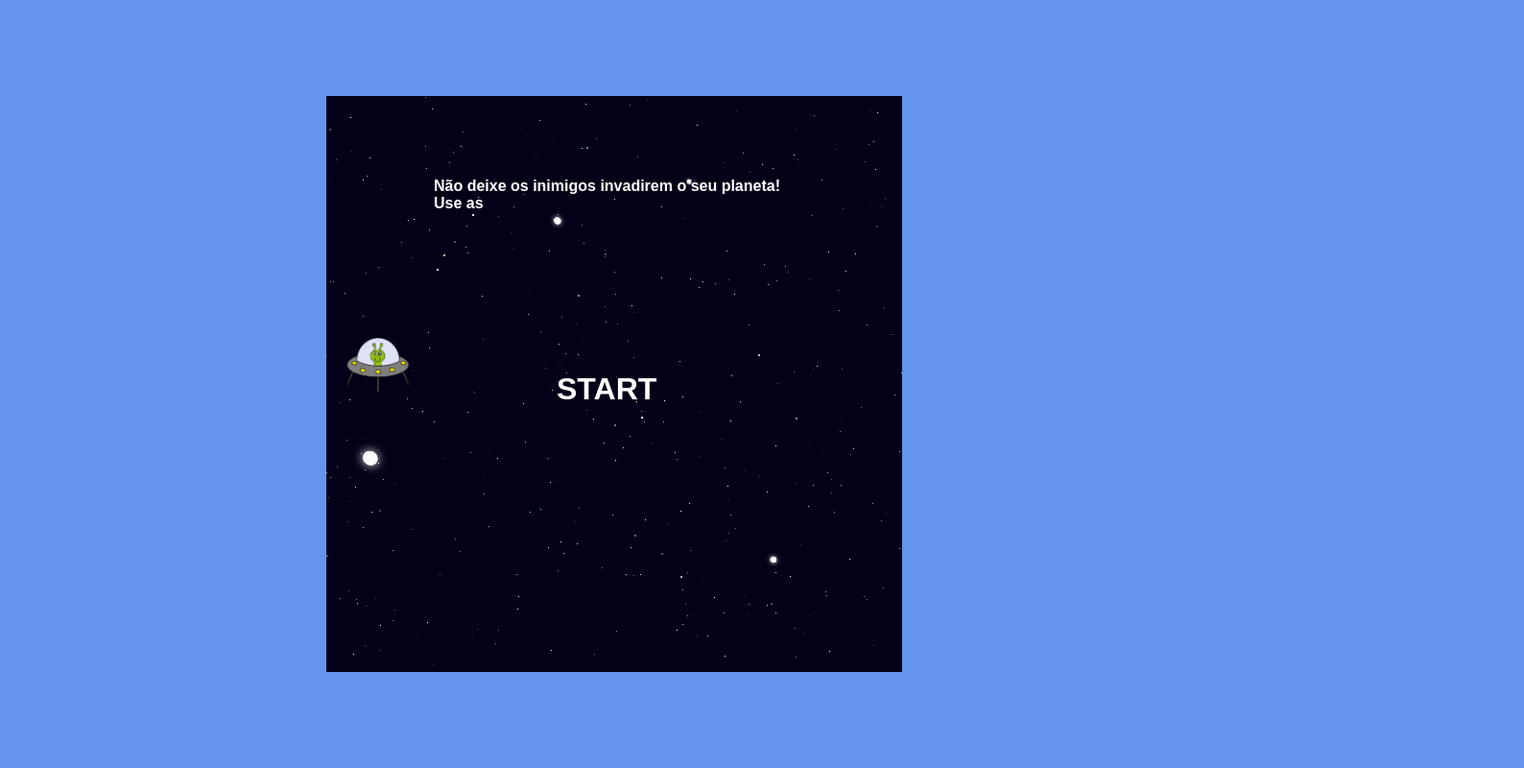
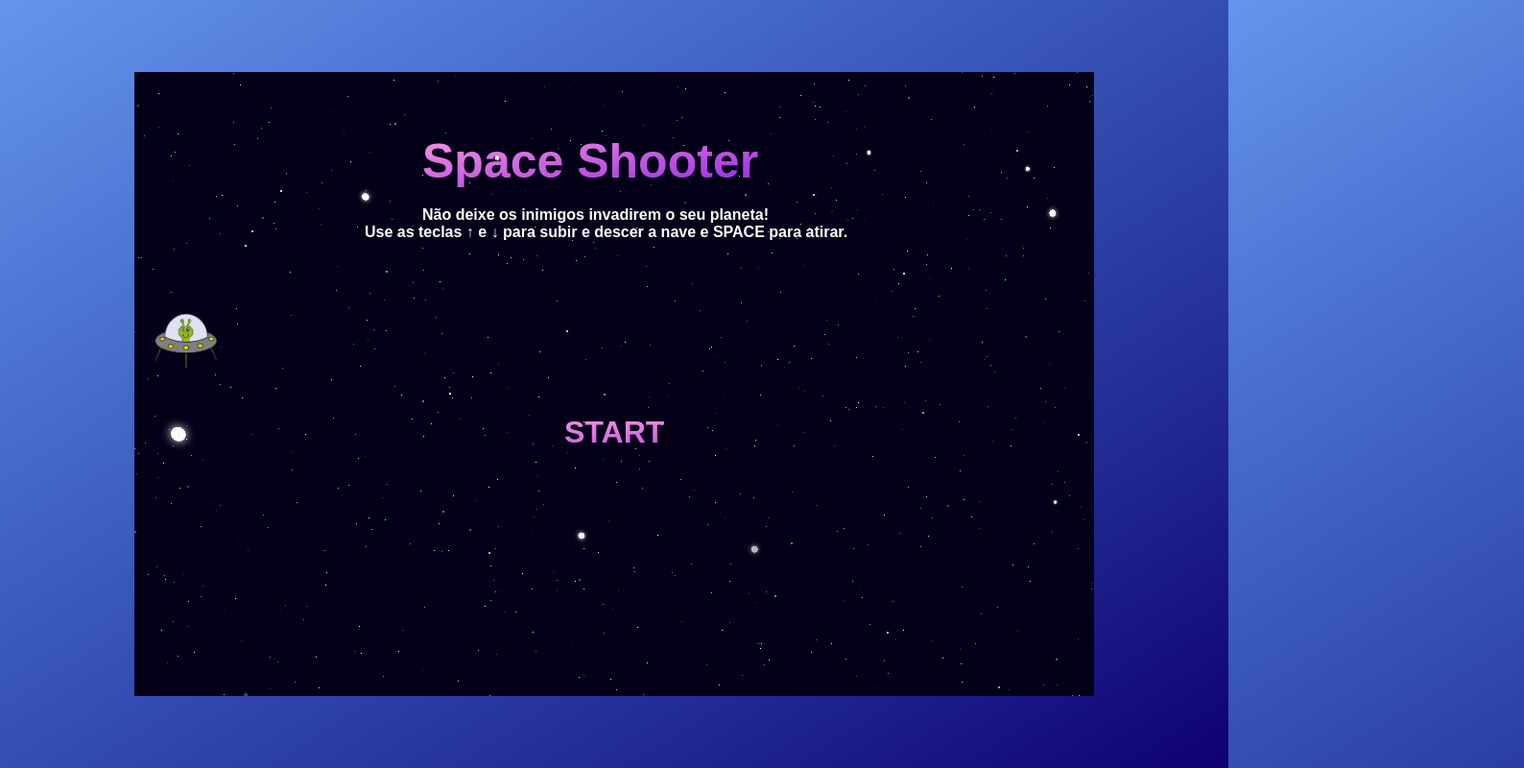
Before and after one commit to Lucyannar/SpaceShooter, a plain HTML site: page index.html in a window 1280 px wide. Shown: the whole page at 96% size, 1588 px wide, since content can reach past the window. Drawn offline with Linux system fonts and the light colour scheme.

Commit message:
mudará o style
Alterações realizadas: titulo e instruções do jogo, estilização no background, titulo e start, aumento do espaço da tela de jogo.

```diff
--- a/index.html
+++ b/index.html
@@ -13,8 +13,10 @@
     <div id="main-play-area">
         <img class="player-shooter" src="img/hero.png" alt="hero">
         <h4 class="game-instructions">
-            Não deixe os inimigos invadirem o seu planeta! <br> Use as
+            <span class="title-game">Space Shooter</span> <br><br> Não deixe os inimigos invadirem o seu planeta!<br>
+            <span class="instructions"> Use as teclas ↑ e ↓ para subir e descer a nave e SPACE para atirar.</span>
         </h4>
+
         <div class="start-button">
             <h1>START</h1>
         </div>
--- a/script.js
+++ b/script.js
@@ -74,7 +74,7 @@ function moveLaser(laser) {
             }
         })
 
-        if (xPosition === 340) {
+        if (xPosition === 500) {
             laser.remove();
         } else {
             laser.style.left = `${xPosition + 8}px`;
@@ -89,7 +89,7 @@ function createAliens() {
     newAlien.src = alienSprite;
     newAlien.classList.add('alien');
     newAlien.classList.add('alien-transition');
-    newAlien.style.left = '370px';
+    newAlien.style.left = '700px';
     newAlien.style.top = `${Math.floor(Math.random() * 330) + 30}px`;
     playArea.appendChild(newAlien);
     moveAlien(newAlien);
@@ -119,7 +119,7 @@ function checkLaserCollision(laser, alien) {
     let alienTop = parseInt(alien.style.top);
     let alienLeft = parseInt(alien.style.left);
     let alienBottom = alienTop - 30;
-    if (laserLeft != 340 && laserLeft + 40 >= alienLeft) {
+    if (laserLeft != 500 && laserLeft + 40 >= alienLeft) {
         if (laserTop <= alienTop && laserTop >= alienBottom) {
             return true;
         } else {
--- a/style.css
+++ b/style.css
@@ -7,29 +7,47 @@ body {
     padding: 0;
     margin: 0;
     font-family: sans-serif;
-    background-color: cornflowerblue;
+    background-image: linear-gradient(to right bottom, #6495ed, #4a71d0, #344eb2, #212a92, #0f0071);
 }
 
 #main-play-area {
     background-color: black;
     background-image: url(img/space.png);
-    height: 600px;
-    width: 600px;
+    height: 650px;
+    width: 1000px;
+    justify-content: center;
 }
 
 .game-instructions {
     position: relative;
     color: white;
-    left: 7rem;
-    top: 0px;
+    /* left: 20rem;
+    top: 0px; */
+    justify-content: center;
+    margin: 0 10% 0 30%;
+}
+
+.instructions {
+    margin: 0 10% 0 -10%;
+}
+
+.title-game {
+    font-size: 50px;
+    background: linear-gradient(to left top, #8a2be2, #ae44e1, #ca5ee0, #e17ae2, #f396e6);
+    background-clip: text;
+    -webkit-background-clip: text;
+    color: transparent;
 }
 
 .start-button {
     position: relative;
-    color: white;
-    top: 9rem;
-    left: 15rem;
+    top: 10rem;
+    left: 28rem;
     cursor: pointer;
+    background: linear-gradient(to left top, #8a2be2, #ae44e1, #ca5ee0, #e17ae2, #f396e6);
+    background-clip: text;
+    -webkit-background-clip: text;
+    color: transparent;
 }
 
 .player-shooter {
```
